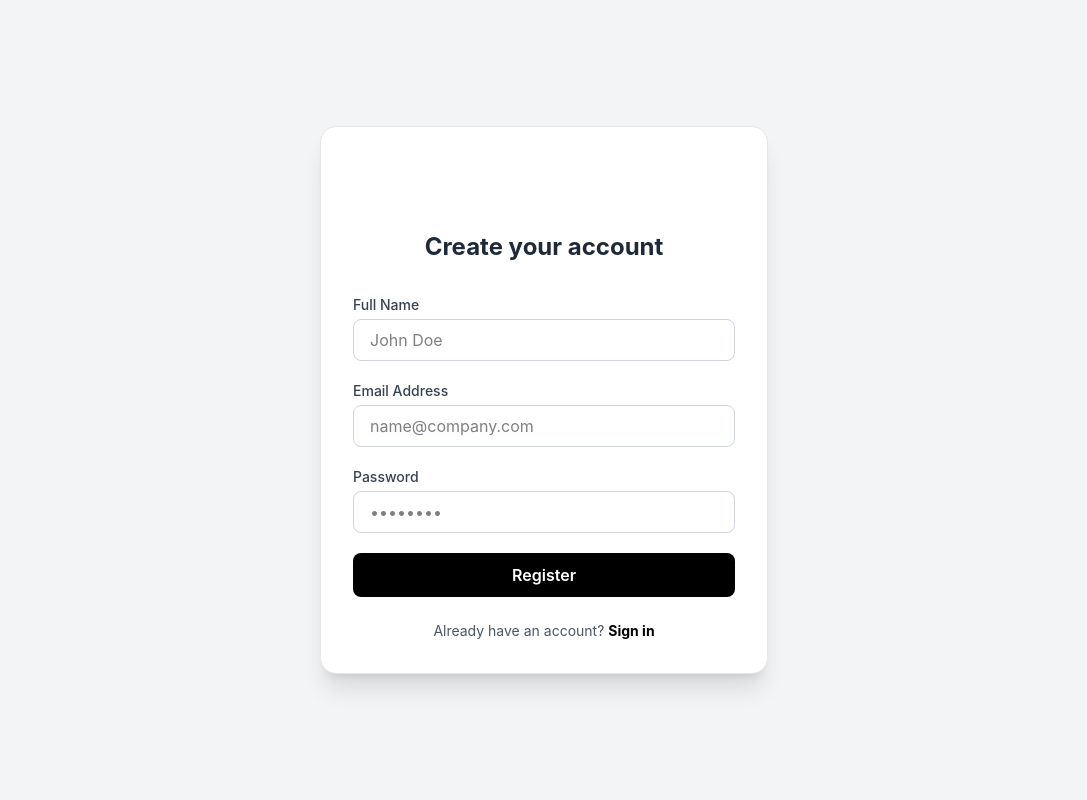
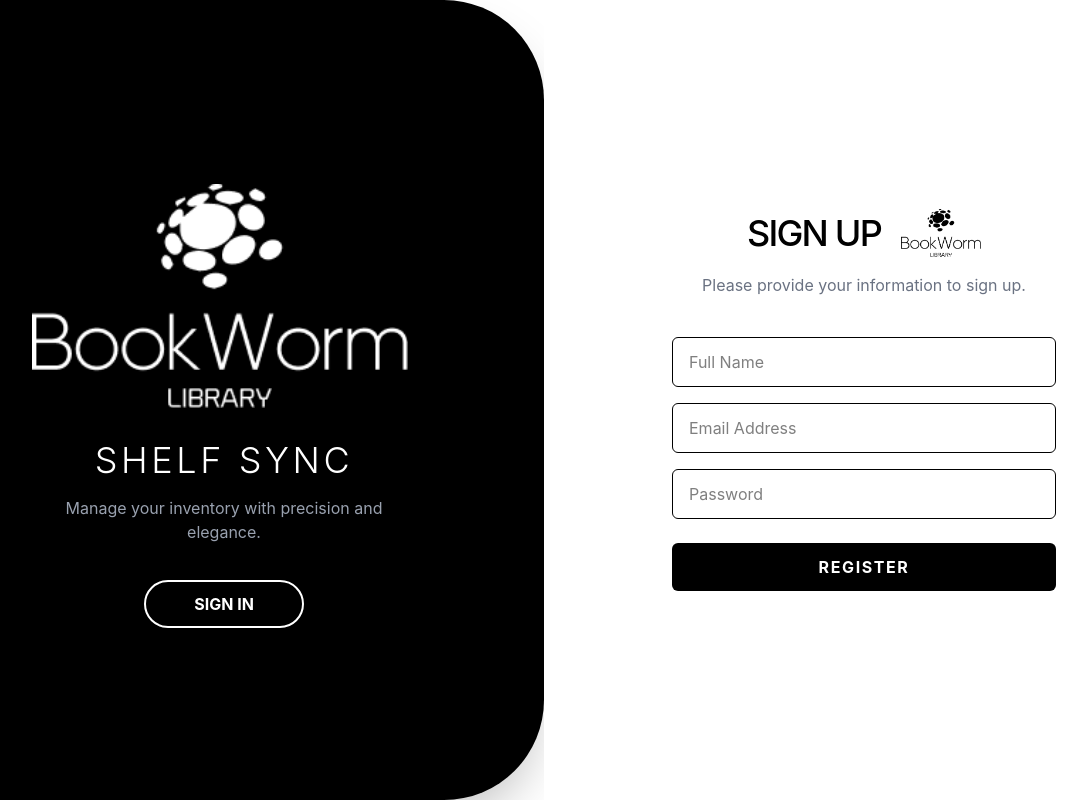
Before and after one commit to VandanaSh178/ShelfSync, a React (Vite) app in the folder client/: page /register in a window 1280 px wide. Shown: the whole page, without its empty margins (96-1183 px from the left). Built offline with nearby package versions, Linux system fonts and the light colour scheme.

Commit message:
Initial commit: Auth system with Split-Screen UI

```diff
--- a/client/src/pages/OTPVerification.JSX
+++ b/client/src/pages/OTPVerification.JSX
@@ -1,9 +1,106 @@
-import React from "react";
-import logo from "../assets/black-logo.png";
-import logo_with_title from "../assets/logo-with-title.png";
+import React, { useEffect, useState } from "react";
+import logo from "../assets/logo-with-title-black.png";
+import logo_with_title_white from "../assets/logo-with-title.png";
+import { useParams, useNavigate, Link } from "react-router-dom";
+import { useDispatch, useSelector } from "react-redux";
+import { otpVerification, clearError, clearMessage } from "../store/slices/authSlice";
+import { toast } from "react-toastify";
 
 const OTP = () => {
-  return <></>;
+  const { email } = useParams();
+  const [otp, setOtp] = useState("");
+
+  const dispatch = useDispatch();
+  const navigate = useNavigate();
+
+  const { loading, error, message, isAuthenticated } = useSelector((state) => state.auth);
+
+  const handleOtpVerification = (e) => {
+    e.preventDefault();
+    dispatch(otpVerification(email, otp));
+  };
+
+  useEffect(() => {
+    if (message) {
+      toast.success(message);
+      // On success, we usually send them home or to login
+      navigate("/");
+      dispatch(clearMessage());
+    }
+    if (error) {
+      toast.error(error);
+      dispatch(clearError());
+    }
+    // If they are already authenticated, send them home
+    if (isAuthenticated) {
+      navigate("/");
+    }
+  }, [dispatch, error, message, navigate, isAuthenticated]);
+
+  return (
+    <div className="flex flex-col md:flex-row h-screen bg-white overflow-hidden">
+
+      {/* LEFT SIDE: THE BIG BLACK BOX */}
+      <div className="hidden md:flex w-1/2 bg-black text-white flex-col items-center justify-center p-12 rounded-tr-[100px] rounded-br-[100px] shadow-2xl">
+        <div className="text-center">
+          <img
+            src={logo_with_title_white}
+            alt="logo"
+            className="h-56 w-auto object-contain mb-8"
+          />
+          <h1 className="text-4xl font-light tracking-widest mb-4 uppercase">Verify Identity</h1>
+          <p className="text-gray-400 mb-12 max-w-sm mx-auto">
+            A one-time password has been sent to <br/>
+            <span className="text-white font-mono">{email}</span>
+          </p>
+        </div>
+      </div>
+
+      {/* RIGHT SIDE: THE FORM */}
+      <div className="w-full md:w-1/2 flex items-center justify-center p-8 bg-white">
+        <div className="max-w-sm w-full text-center">
+
+          <div className="flex flex-col-reverse sm:flex-row items-center justify-center gap-5 mb-4">
+            <h3 className="font-medium text-4xl uppercase tracking-tighter">Enter OTP</h3>
+            <img src={logo} alt="logo" className="h-auto w-20 object-contain" />
+          </div>
+
+          <p className="text-gray-500 mb-10 text-sm">Please enter the 6-digit code sent to your email.</p>
+
+          <form onSubmit={handleOtpVerification} className="space-y-6">
+            <div>
+              <input
+                type="text"
+                maxLength="6"
+                value={otp}
+                onChange={(e) => setOtp(e.target.value)}
+                placeholder="0 0 0 0 0 0"
+                required
+                className="w-full px-4 py-4 border-2 border-black rounded-md text-center text-2xl tracking-[1em] font-bold focus:ring-1 focus:ring-black outline-none transition-all placeholder:tracking-normal placeholder:font-normal"
+              />
+            </div>
+
+            <button
+              type="submit"
+              disabled={loading}
+              className="w-full bg-black text-white py-4 rounded-md font-bold hover:bg-gray-800 transition-colors disabled:bg-gray-400 mt-2 uppercase tracking-widest"
+            >
+              {loading ? "Verifying..." : "Verify OTP"}
+            </button>
+          </form>
+
+          <p className="mt-8 text-center text-sm text-gray-500">
+            Didn't receive a code? <button className="text-black font-bold underline hover:no-underline">Resend</button>
+          </p>
+
+          <Link to="/register" className="mt-4 inline-block text-xs text-gray-400 hover:text-black transition-colors">
+            Back to Registration
+          </Link>
+        </div>
+      </div>
+
+    </div>
+  );
 };
 
 export default OTP;
--- a/client/src/pages/Register.jsx
+++ b/client/src/pages/Register.jsx
@@ -1,8 +1,9 @@
 import React, { useEffect, useState } from "react";
-import logo_with_title from "../assets/logo-with-title.png";
+import logo_with_title_white from "../assets/logo-with-title.png";
+import logo from "../assets/logo-with-title-black.png";
 import { useDispatch, useSelector } from "react-redux";
 import { Navigate, useNavigate, Link } from "react-router-dom";
-import { register, resetAuth } from "../store/slices/authSlice";
+import { register, clearError, clearMessage } from "../store/slices/authSlice";
 import { toast } from "react-toastify";
 
 const Register = () => {
@@ -13,100 +14,113 @@ const Register = () => {
   const dispatch = useDispatch();
   const navigate = useNavigate();
 
-  const { loading, error, message, isAuthenticated } = useSelector(
-    (state) => state.auth
-  );
+  const { loading, error, message, isAuthenticated } = useSelector((state) => state.auth);
 
   const handleRegister = (e) => {
     e.preventDefault();
-    // Use a simple object if your backend doesn't require multipart/form-data
-    const userData = { name, email, password };
-    dispatch(register(userData));
+    dispatch(register({ name, email, password }));
   };
 
   useEffect(() => {
     if (message) {
       toast.success(message);
-      // Encoding email to handle special characters in URL
       navigate(`/otp-verification/${encodeURIComponent(email)}`);
-      dispatch(resetAuth());
+      dispatch(clearMessage());
     }
     if (error) {
       toast.error(error);
-      dispatch(resetAuth());
+      dispatch(clearError());
     }
   }, [dispatch, error, message, navigate, email]);
 
-  if (isAuthenticated) {
-    return <Navigate to="/" />;
-  }
+  if (isAuthenticated) return <Navigate to="/" />;
 
   return (
-    <div className="min-h-screen bg-gray-100 flex items-center justify-center p-4">
-      <div className="max-w-md w-full bg-white rounded-2xl shadow-xl overflow-hidden border border-gray-200">
-        <div className="p-8">
-          {/* Logo */}
-          <div className="flex justify-center mb-6">
-            <img src={logo_with_title} alt="ShelfSync Logo" className="h-12 object-contain" />
+    <div className="flex flex-col md:flex-row h-screen bg-white overflow-hidden">
+
+      {/* LEFT SIDE: THE BIG BLACK BOX */}
+      <div className="hidden md:flex w-1/2 bg-black text-white flex-col items-center justify-center p-12 rounded-tr-[100px] rounded-br-[100px] shadow-2xl">
+        <div className="text-center">
+          <img
+            src={logo_with_title_white}
+            alt="logo"
+            className="h-56 w-auto object-contain mb-8"
+          />
+          <h1 className="text-4xl font-light tracking-widest mb-4">SHELF SYNC</h1>
+          <p className="text-gray-400 mb-12 max-w-sm mx-auto">
+            Manage your inventory with precision and elegance.
+          </p>
+          <Link
+            to="/login"
+            className="border-2 rounded-full font-bold border-white py-3 px-12 hover:bg-white hover:text-black transition-all duration-300"
+          >
+            SIGN IN
+          </Link>
+        </div>
+      </div>
+
+      {/* RIGHT SIDE: THE FORM */}
+      <div className="w-full md:w-1/2 flex items-center justify-center p-8 bg-white">
+        {/* All elements must be inside this wrapper div to stay centered */}
+        <div className="max-w-sm w-full">
+
+          <div className="flex flex-col-reverse sm:flex-row items-center justify-center gap-5 mb-4">
+            <h3 className="font-medium text-4xl uppercase tracking-tighter">Sign Up</h3>
+            <img src={logo} alt="logo" className="h-auto w-20 object-contain" />
           </div>
 
-          <h2 className="text-2xl font-bold text-center text-gray-800 mb-8">
-            Create your account
-          </h2>
+          <p className="text-gray-500 text-center mb-10">Please provide your information to sign up.</p>
 
-          <form onSubmit={handleRegister} className="space-y-5">
+          <form onSubmit={handleRegister} className="space-y-4">
             <div>
-              <label className="block text-sm font-medium text-gray-700 mb-1">Full Name</label>
               <input
                 type="text"
-                required
-                className="w-full px-4 py-2 border border-gray-300 rounded-lg focus:ring-2 focus:ring-black focus:border-transparent outline-none transition"
-                placeholder="John Doe"
                 value={name}
                 onChange={(e) => setName(e.target.value)}
+                placeholder="Full Name"
+                required
+                className="w-full px-4 py-3 border border-black rounded-md focus:ring-1 focus:ring-black outline-none transition-all"
               />
             </div>
 
             <div>
-              <label className="block text-sm font-medium text-gray-700 mb-1">Email Address</label>
               <input
                 type="email"
+                value={email}
+                onChange={(e) => setEmail(e.target.value)}
+                placeholder="Email Address"
                 required
-                className="w-full px-4 py-2 border border-gray-300 rounded-lg focus:ring-2 focus:ring-black focus:border-transparent outline-none transition"
-                placeholder="name@company.com"
-                value={email}                onChange={(e) => setEmail(e.target.value)}
+                className="w-full px-4 py-3 border border-black rounded-md focus:ring-1 focus:ring-black outline-none transition-all"
               />
             </div>
 
             <div>
-              <label className="block text-sm font-medium text-gray-700 mb-1">Password</label>
               <input
                 type="password"
-                required
-                className="w-full px-4 py-2 border border-gray-300 rounded-lg focus:ring-2 focus:ring-black focus:border-transparent outline-none transition"
-                placeholder="••••••••"
                 value={password}
                 onChange={(e) => setPassword(e.target.value)}
+                placeholder="Password"
+                required
+                className="w-full px-4 py-3 border border-black rounded-md focus:ring-1 focus:ring-black outline-none transition-all"
               />
             </div>
 
             <button
               type="submit"
               disabled={loading}
-              className="w-full bg-black text-white py-2.5 rounded-lg font-semibold hover:bg-gray-800 transition duration-200 disabled:bg-gray-400"
+              className="w-full bg-black text-white py-3 rounded-md font-bold hover:bg-gray-800 transition-colors disabled:bg-gray-400 mt-2 uppercase tracking-widest"
             >
-              {loading ? "Creating Account..." : "Register"}
+              {loading ? "Registering..." : "Register"}
             </button>
           </form>
 
-          <p className="mt-6 text-center text-sm text-gray-600">
-            Already have an account?{" "}
-            <Link to="/login" className="font-bold text-black hover:underline">
-              Sign in
-            </Link>
+          {/* Mobile Footer */}
+          <p className="mt-8 text-center text-sm text-gray-600 md:hidden">
+            Already have an account? <Link to="/login" className="font-bold text-black underline">Sign In</Link>
           </p>
         </div>
       </div>
+
     </div>
   );
 };
--- a/client/vite.config.js
+++ b/client/vite.config.js
@@ -1,11 +1,21 @@
 import { defineConfig } from 'vite'
 import react from '@vitejs/plugin-react'
-import tailwindcss from '@tailwindcss/vite' // Add this
+import tailwindcss from '@tailwindcss/vite'
 
 // https://vite.dev/config/
 export default defineConfig({
   plugins: [
     react(),
-    tailwindcss(), // Add this
+    tailwindcss(),
   ],
+  server: {
+    proxy: {
+      // This intercept calls to /api and redirects them to your backend
+      '/api': {
+        target: 'http://localhost:4000',
+        changeOrigin: true,
+        secure: false,
+      },
+    },
+  },
 })
```
